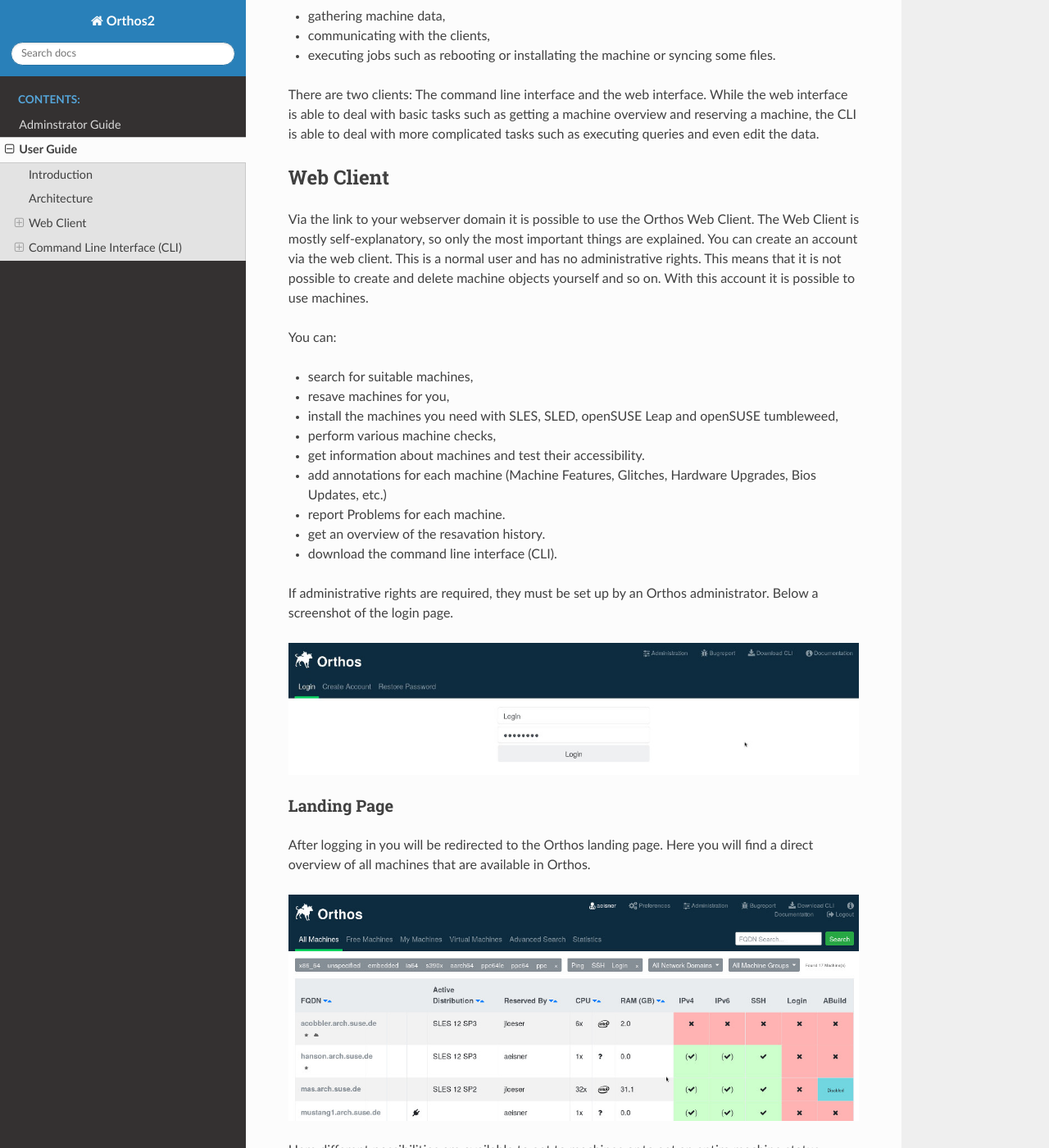
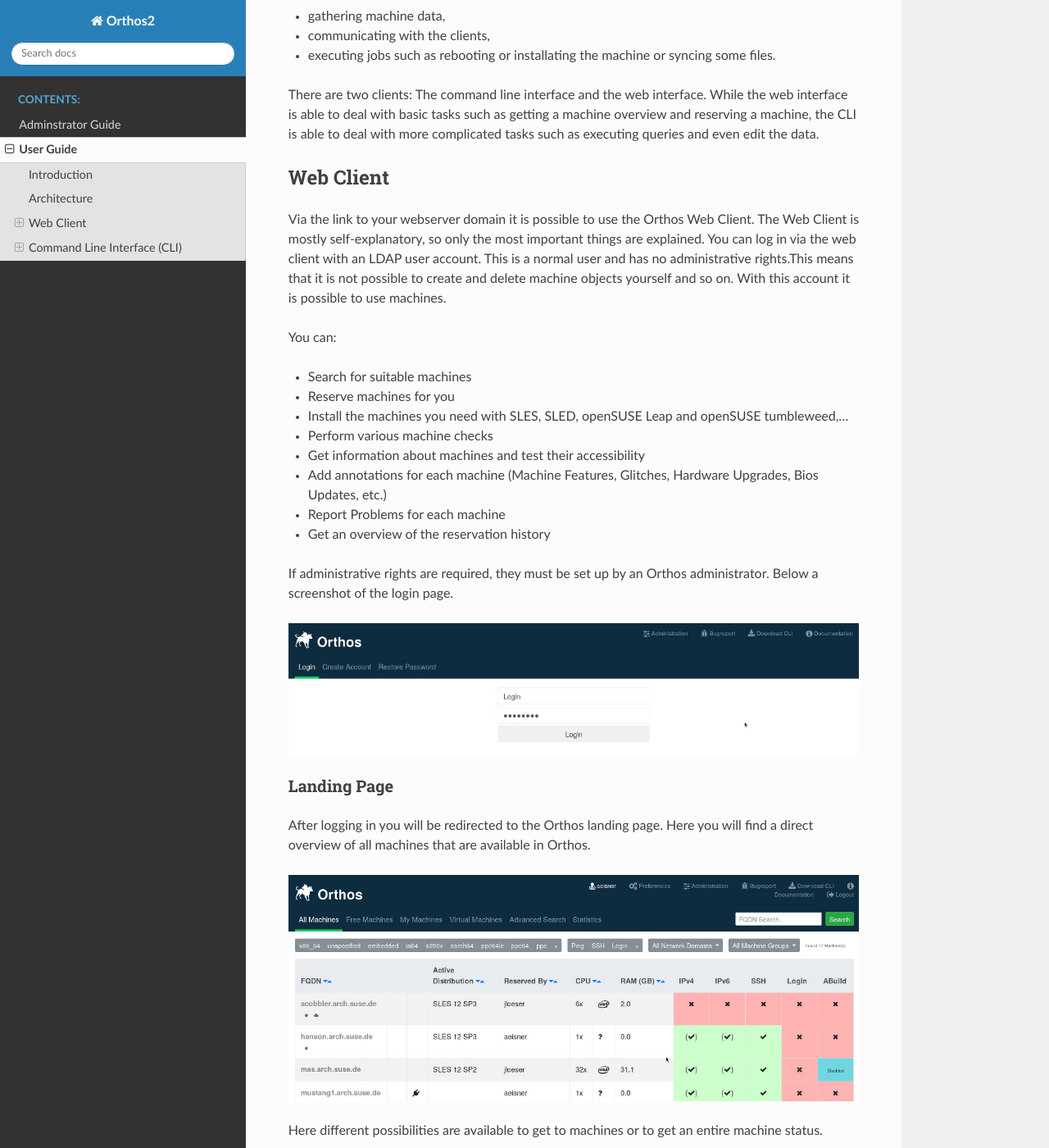
Before and after one commit to openSUSE/orthos2, a Sphinx documentation site: the page built from docs/userguide.rst, in a window 1280 px wide and 1400 px high, scrolled down 1495 px. Shown: the whole window at 82% size. Built offline with Sphinx 7.4.7 and the Read the Docs theme 2.0.0, drawn with Linux system fonts in a browser that asks for light colours; some of the changed text lies outside the part shown.

Commit message:
Update userguide.rst

```diff
--- a/docs/userguide.rst
+++ b/docs/userguide.rst
@@ -49,21 +49,20 @@
 ##########
 
 Via the link to your webserver domain it is possible to use the Orthos Web Client. The Web Client is mostly
-self-explanatory, so only the most important things are explained. You can create an account via the web client. This is
-a normal user and has no administrative rights. This means that it is not possible to create and delete machine objects
+self-explanatory, so only the most important things are explained. You can log in via the web client with an LDAP user
+account. This is a normal user and has no administrative rights.This means that it is not possible to create and delete machine objects
 yourself and so on. With this account it is possible to use machines.
 
 You can:
 
-- search for suitable machines,
-- resave machines for you,
-- install the machines you need with SLES, SLED, openSUSE Leap and openSUSE tumbleweed,
-- perform various machine checks,
-- get information about machines and test their accessibility.
-- add annotations for each machine (Machine Features, Glitches, Hardware Upgrades, Bios Updates, etc.)
-- report Problems for each machine.
-- get an overview of the resavation history.
-- download the command line interface (CLI).
+- Search for suitable machines
+- Reserve machines for you
+- Install the machines you need with SLES, SLED, openSUSE Leap and openSUSE tumbleweed,...
+- Perform various machine checks
+- Get information about machines and test their accessibility
+- Add annotations for each machine (Machine Features, Glitches, Hardware Upgrades, Bios Updates, etc.)
+- Report Problems for each machine
+- Get an overview of the reservation history
 
 If administrative rights are required, they must be set up by an Orthos administrator. Below a screenshot of the login
 page.
```
Also changed, not shown: other parts of docs/userguide.rst (+4 -4 lines).
